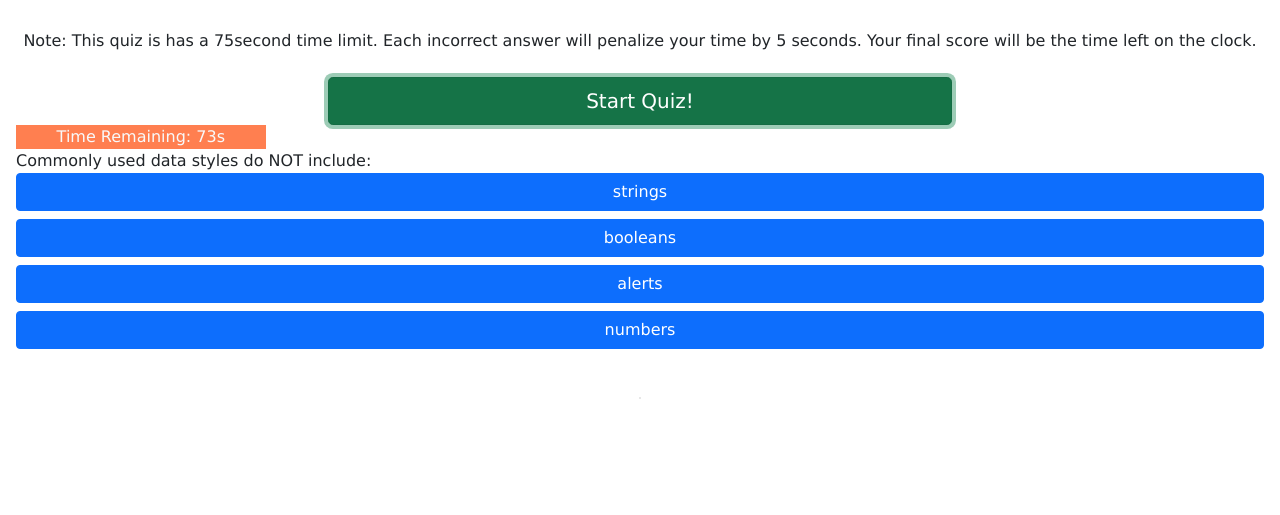
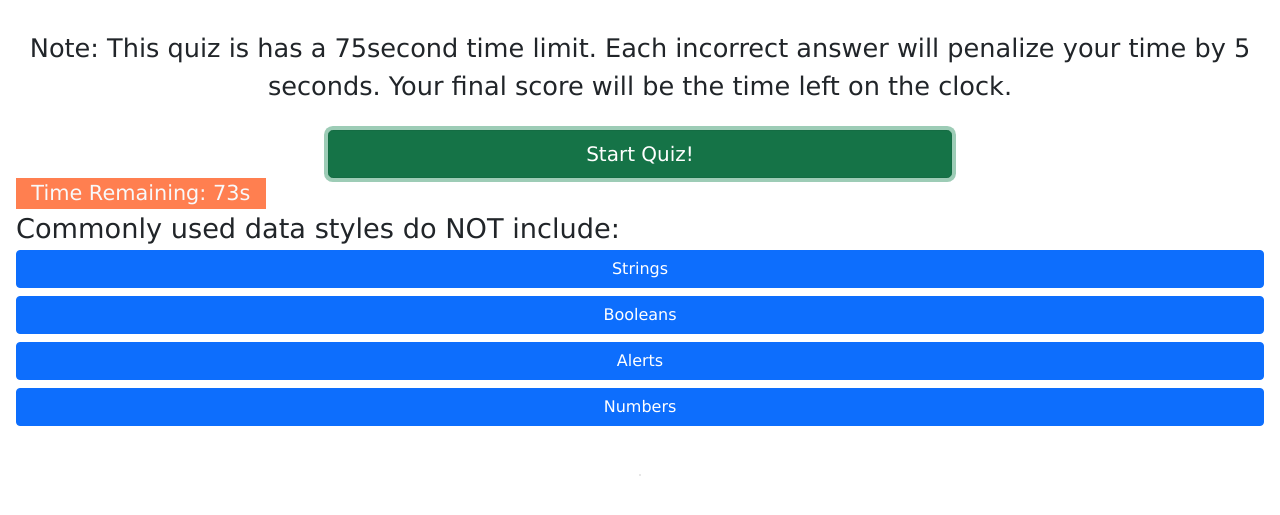
Before and after one commit to addiguskey/Module4-Coding-Quiz-Challenge, a plain HTML site: page index.html in a window 1280 px wide. Both pictures are taken after a click on the button "Start Quiz!". Shown: the part 139-654 px from the top of the page. Drawn offline with nearby package versions, Linux system fonts and the light colour scheme.

Commit message:
final commit

```diff
--- a/assets/script.js
+++ b/assets/script.js
@@ -5,35 +5,35 @@ var questionIndex = 0;
 var questionsArray = [
   {
     question: "Commonly used data styles do NOT include:",
-    choices: ["strings", "booleans", "alerts", "numbers"],
-    answer: "alerts",
+    choices: ["Strings", "Booleans", "Alerts", "Numbers"],
+    answer: "Alerts",
   },
   {
     question:
       "The condition in an if / else statement is enclosed within ____.",
-    choices: ["quotes", "curly brackets", "parentheses", "square brackets"],
-    answer: "parentheses",
+    choices: ["Quotes", "Curly brackets", "Parentheses", "Square brackets"],
+    answer: "Parentheses",
   },
   {
     question: "Arrays in Javascript can be used to store ____.",
     choices: [
-      "numbers and strings",
-      "other arrays",
-      "booleans",
-      "all of the above",
+      "Numbers & Strings",
+      "Other arrays",
+      "Booleans",
+      "All of the above",
     ],
-    answer: "all of the above",
+    answer: "All of the above",
   },
   {
     question:
       "String values must be enclosed within ____ when being assigned to variables.",
-    choices: ["commas", "curly brackets", "quotes", "parentheses"],
-    answer: "quotes",
+    choices: ["Commas", "Curly brackets", "Quotes", "Parentheses"],
+    answer: "Quotes",
   },
   {
     question:
       "A very useful tool for used during development and debugging for printing content to the debugger is:",
-    choices: ["Javascript", "terminal / bash", "for loops", "console.log"],
+    choices: ["Javascript", "Terminal / Bash", "for Loops", "console.log"],
     answer: "console.log",
   },
 ];
@@ -84,7 +84,6 @@ function startQuiz(event) {
       var newH3 = $("<h3>", {
         class: "text-center w-auto py-4 text-dark",
       }).text("End of Quiz!");
-      //   choicesDisplay.text("End of Quiz!");
       endQuiz();
     }
   }, 1000);
@@ -95,10 +94,9 @@ function displayQuestions() {
   questionDisplay.empty();
   choicesDisplay.empty();
 
-  //   for (var i = 0; i < questionsArray.length; i++) {
   var userQuestions = questionsArray[questionIndex].question;
   questionDisplay.text(userQuestions);
-  //   }
+
   var userChoices = questionsArray[questionIndex].choices;
   for (var i = 0; i < userChoices.length; i++) {
     var multipleChoiceOp = userChoices[i];
@@ -144,7 +142,7 @@ function endQuiz() {
   clearInterval(timer);
 
   var initials = prompt(
-    "Your Final Score is: " + timer + "Please enter your initials"
+    "Your Final Score is: " + timer + "   Please enter your initials"
   );
   var currentScores = JSON.parse(localStorage.getItem("quizScore")) || [];
   var playerObj = {
@@ -168,6 +166,5 @@ function renderScores() {
     });
     scoreLi.text(scoreObj.initials + ":" + scoreObj.timer);
     scoreBoard.append(scoreLi);
-    //   scoreBoard.text(userScore.initlas + timer);
   }
 }
--- a/assets/style.css
+++ b/assets/style.css
@@ -1,12 +1,3 @@
-/* TODOs:
-- LOOK UP GOOGLE FONTS
-- LOOK UP jQUERY COLORS
-- Change border-radius on all the btns (maybe in HTML with jQuery?)
-- CHANGE THE FONT SIZE OF THE QUESTIONS/ANSWER OPS
-- CHANGE THE FONT SIZE OF .user-is-right .user-is-wrong
-- CHANGE COLOR THEME !
-*/
-
 body {
     padding: 1rem;
     font-family:Verdana, Geneva, Tahoma, sans-serif;
@@ -14,10 +5,9 @@ body {
 }
 #high-scores-sheet {
     text-decoration: none;
-    color:rgb(200, 74, 24)
 }
 
-/* TRY with #quiz-content */
+
 #quiz {
     display: block;
     margin-top: 10rem;
@@ -28,17 +18,17 @@ body {
 
 #instructions{
     font-family:'Lucida Sans', 'Lucida Sans Regular', 'Lucida Grande', 'Lucida Sans Unicode', Geneva, Verdana, sans-serif;
-    font-size: 2rem;
+    font-size: 1.6rem;
 }
 /* Time Remaining:  */
 #timer {
-    font-size: 1rem;
+    font-size: 1.3rem;
     width: 20%;
     background-color: coral;
 }
 
-#questions.li {
-    font-size: 2rem;
+#questions {
+    font-size: 1.7rem;
 }
 
 #where-choices-go {
@@ -47,10 +37,10 @@ body {
 
 .user-is-right {
     color: rgb(107, 139, 59);
-    font-size: 1rem;
+    font-size: 1.2rem;
 }
 
 .user-is-wrong {
     color: rgb(179, 40, 40);
-    font-size: 1rem;
+    font-size: 1.2rem;
 }
--- a/index.html
+++ b/index.html
@@ -29,13 +29,12 @@
 
     <!-- Quiz Instructions -->
     <!-- LOOK UP jQUERY FONT SIZE -->
-    <div class="text-center w auto py-4 text-dark" id="instrucions">
+    <div class="text-center py-4 text-dark" id="instructions">
       Note: This quiz is has a 75second time limit. Each incorrect answer will
       penalize your time by 5 seconds. Your final score will be the time left on
       the clock.
     </div>
     <!-- Start Quiz Btn -->
-    <!-- <section class="d-flex justify-content-center pt-6 bg-danger text-light felx-column align-items-center> -->
     <button
       type="button"
       class="btn btn-success btn-lg d-grid gap-2 col-6 mx-auto"
@@ -53,12 +52,7 @@
       <!-- div for questions -->
       <div id="questions"></div>
       <!-- div for multiple choices -->
-      <div class="d-grid gap-2" id="where-choices-go">
-        <!-- <button class="btn btn-danger" type="button"></button>
-            <button class="btn btn-primary" type="button"></button>
-            <button class="btn btn-primary" type="button"></button>
-            <button class="btn btn-primary" type="button"></button> -->
-      </div>
+      <div class="d-grid gap-2" id="where-choices-go"></div>
       <!-- div for Correct! Wrong! Display -->
       <div class="text-center w auto py-4 text-dark" id="did-they-get-it-right">
         <p class="user-is-right">CORRECT! YEEHAW!🤠</p>
```
Also changed, not shown: 1 other file.
